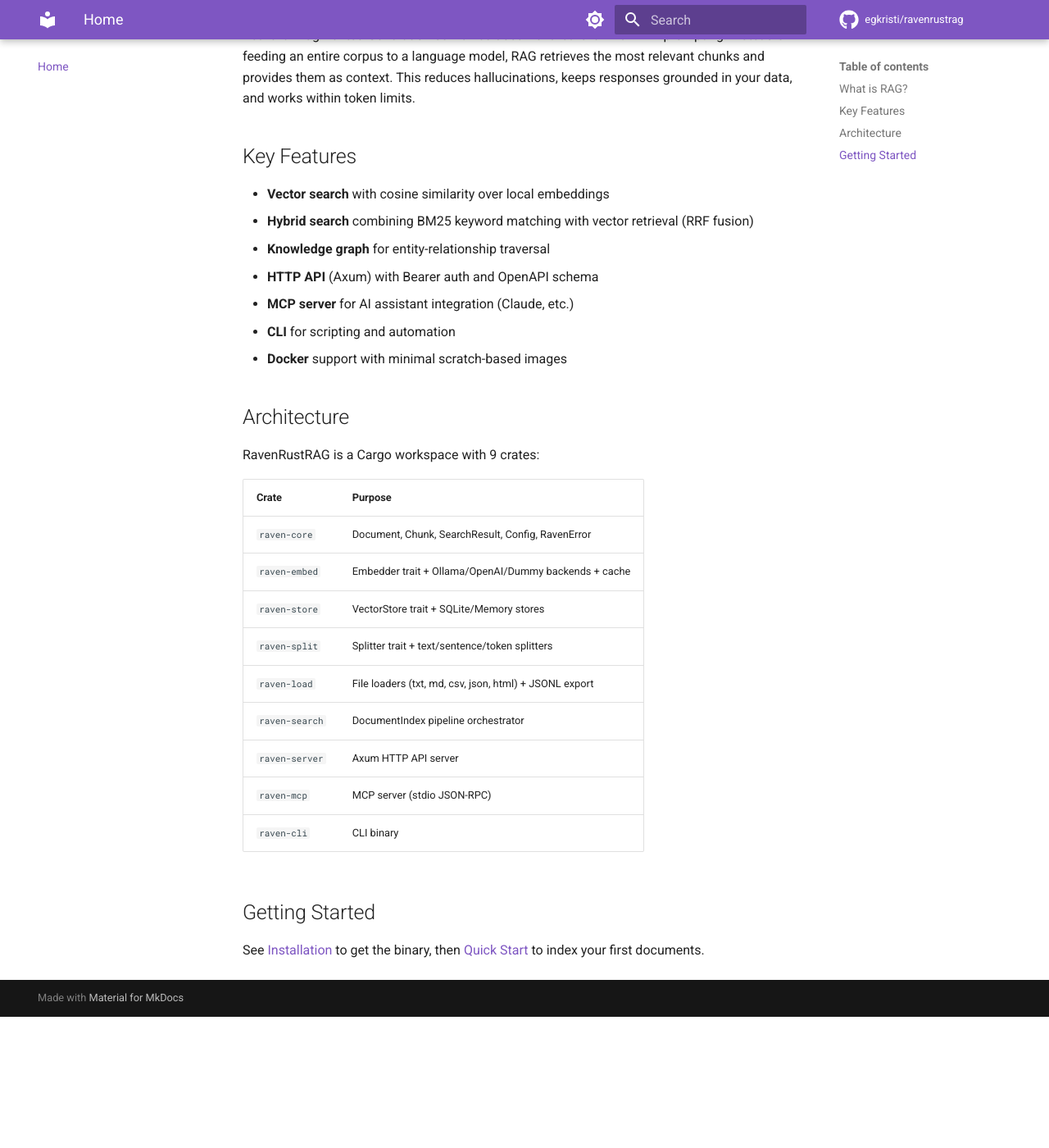
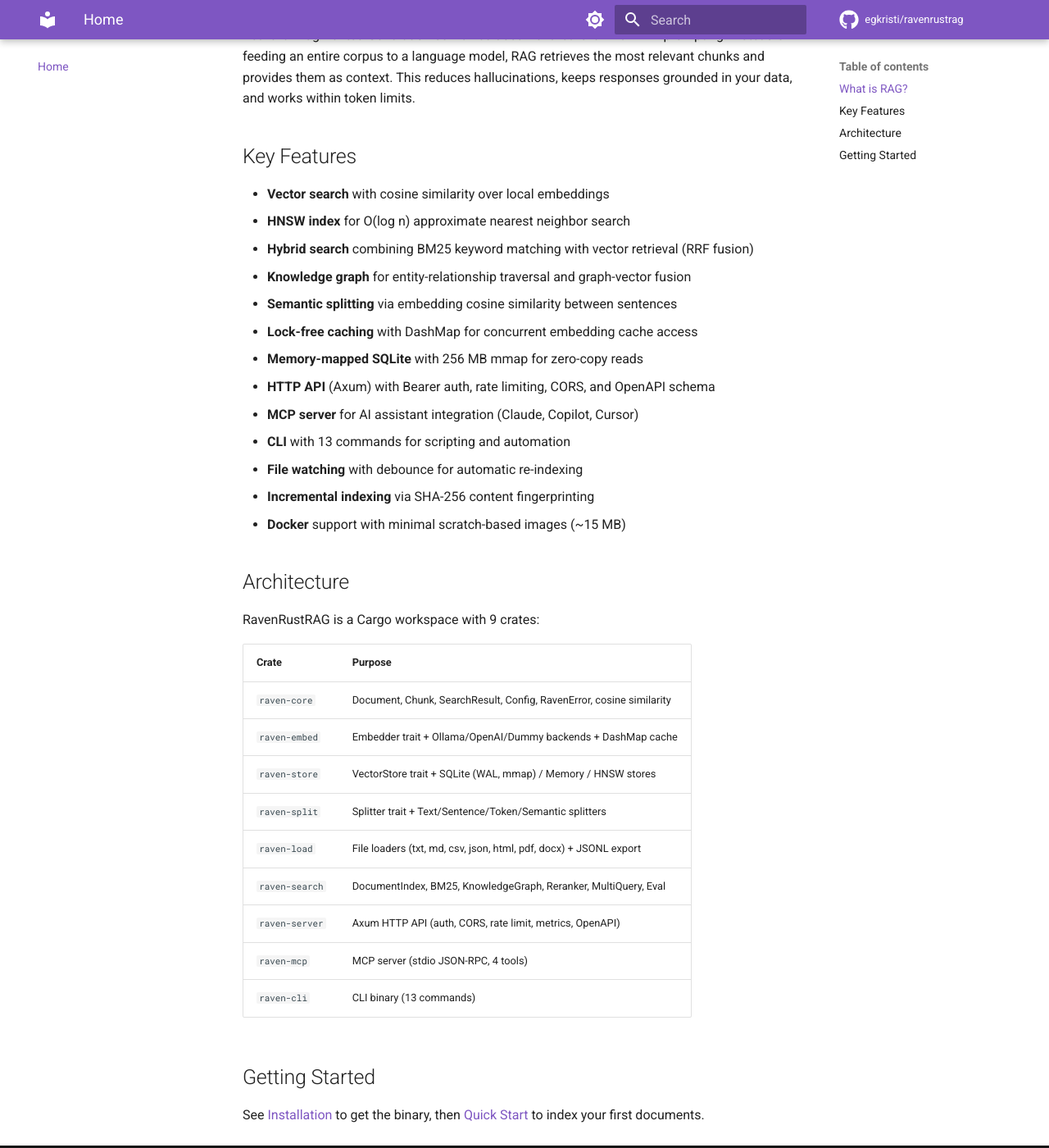
Before and after one commit to egkristi/ravenrustrag, an MkDocs documentation site: the page built from docs/index.md, in a window 1280 px wide and 1400 px high, scrolled down 365 px. Shown: the whole window at 82% size. Built offline with MkDocs 1.6.1 and Material for MkDocs 9.7.7, drawn with Linux system fonts in a browser that asks for light colours; comment, search, counter and statistics services are not loaded; before the commit the page ends 1605 px from its top, so only the background shows below that.

Commit message:
docs: comprehensive documentation update
- README: mark implemented features (HNSW, graph, semantic split, streaming,
  lock-free cache, mmap), fix command count (13), add /ready endpoint,
  fix --extensions format (no dots), add Documentation section with link
  to GitHub Pages, update roadmap to phase-based, fix config example
- docs/index.md: expand feature list, update crate descriptions
- docs/quickstart.md: fix default port (8484 not 3000)
- docs/configuration.md: use correct TOML section names matching Config
  struct (embedder/splitter/pipeline/server), add all server options
- docs/api.md: fix auth documentation (stats/metrics require auth by
  default unless public_stats=true), fix rate limit (per second not minute)

```diff
--- a/docs/index.md
+++ b/docs/index.md
@@ -9,12 +9,18 @@
 ## Key Features
 
 - **Vector search** with cosine similarity over local embeddings
+- **HNSW index** for O(log n) approximate nearest neighbor search
 - **Hybrid search** combining BM25 keyword matching with vector retrieval (RRF fusion)
-- **Knowledge graph** for entity-relationship traversal
-- **HTTP API** (Axum) with Bearer auth and OpenAPI schema
-- **MCP server** for AI assistant integration (Claude, etc.)
-- **CLI** for scripting and automation
-- **Docker** support with minimal scratch-based images
+- **Knowledge graph** for entity-relationship traversal and graph-vector fusion
+- **Semantic splitting** via embedding cosine similarity between sentences
+- **Lock-free caching** with DashMap for concurrent embedding cache access
+- **Memory-mapped SQLite** with 256 MB mmap for zero-copy reads
+- **HTTP API** (Axum) with Bearer auth, rate limiting, CORS, and OpenAPI schema
+- **MCP server** for AI assistant integration (Claude, Copilot, Cursor)
+- **CLI** with 13 commands for scripting and automation
+- **File watching** with debounce for automatic re-indexing
+- **Incremental indexing** via SHA-256 content fingerprinting
+- **Docker** support with minimal scratch-based images (~15 MB)
 
 ## Architecture
 
@@ -22,15 +28,15 @@
 
 | Crate | Purpose |
 |-------|---------|
-| `raven-core` | Document, Chunk, SearchResult, Config, RavenError |
-| `raven-embed` | Embedder trait + Ollama/OpenAI/Dummy backends + cache |
-| `raven-store` | VectorStore trait + SQLite/Memory stores |
-| `raven-split` | Splitter trait + text/sentence/token splitters |
-| `raven-load` | File loaders (txt, md, csv, json, html) + JSONL export |
-| `raven-search` | DocumentIndex pipeline orchestrator |
-| `raven-server` | Axum HTTP API server |
-| `raven-mcp` | MCP server (stdio JSON-RPC) |
-| `raven-cli` | CLI binary |
+| `raven-core` | Document, Chunk, SearchResult, Config, RavenError, cosine similarity |
+| `raven-embed` | Embedder trait + Ollama/OpenAI/Dummy backends + DashMap cache |
+| `raven-store` | VectorStore trait + SQLite (WAL, mmap) / Memory / HNSW stores |
+| `raven-split` | Splitter trait + Text/Sentence/Token/Semantic splitters |
+| `raven-load` | File loaders (txt, md, csv, json, html, pdf, docx) + JSONL export |
+| `raven-search` | DocumentIndex, BM25, KnowledgeGraph, Reranker, MultiQuery, Eval |
+| `raven-server` | Axum HTTP API (auth, CORS, rate limit, metrics, OpenAPI) |
+| `raven-mcp` | MCP server (stdio JSON-RPC, 4 tools) |
+| `raven-cli` | CLI binary (13 commands) |
 
 ## Getting Started
 
```
Also changed, not shown: README.md (+47 -37 lines), docs/api.md (+6 -2 lines), docs/configuration.md (+13 -2 lines), docs/quickstart.md (+2 -2 lines).
